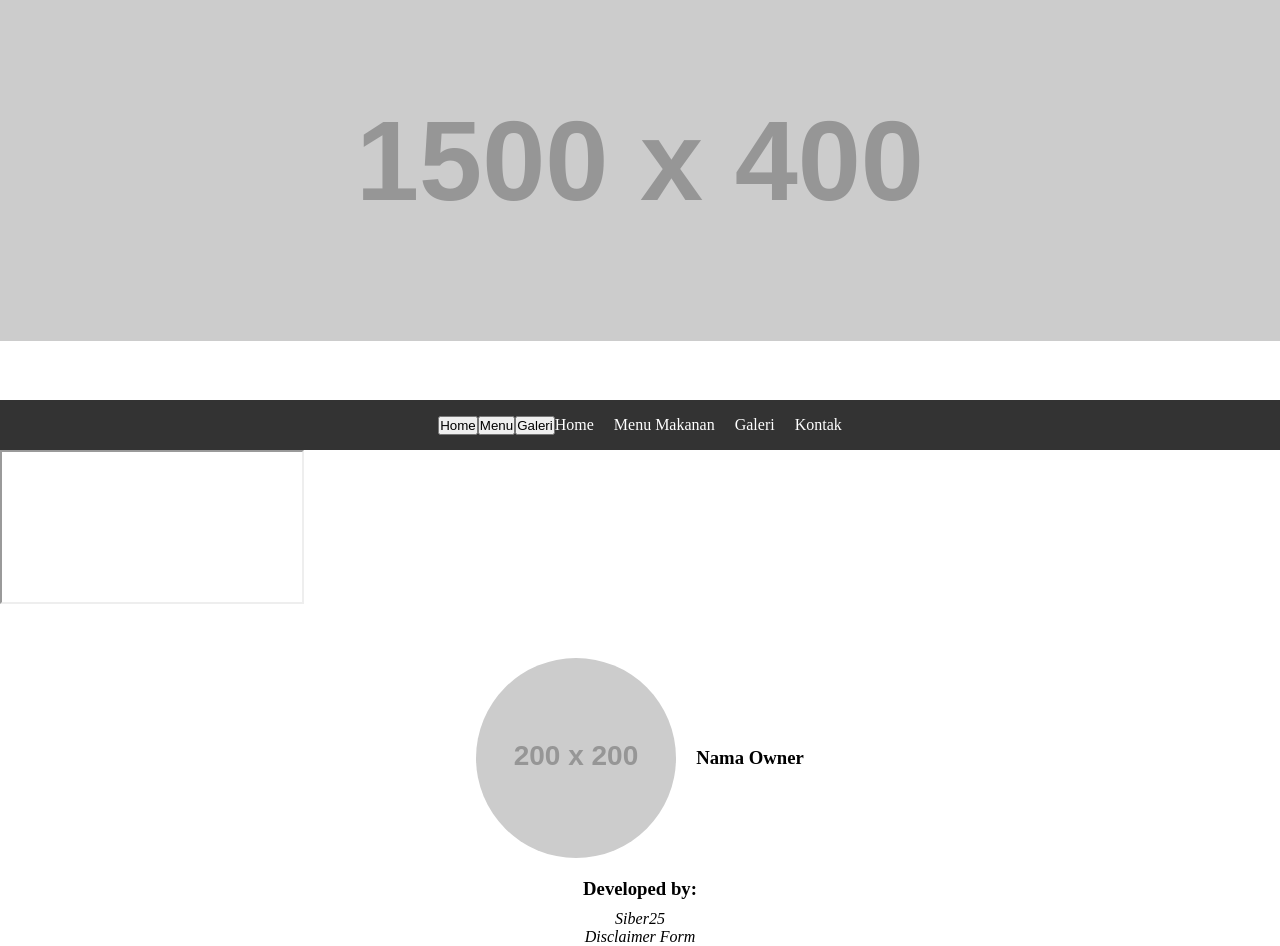
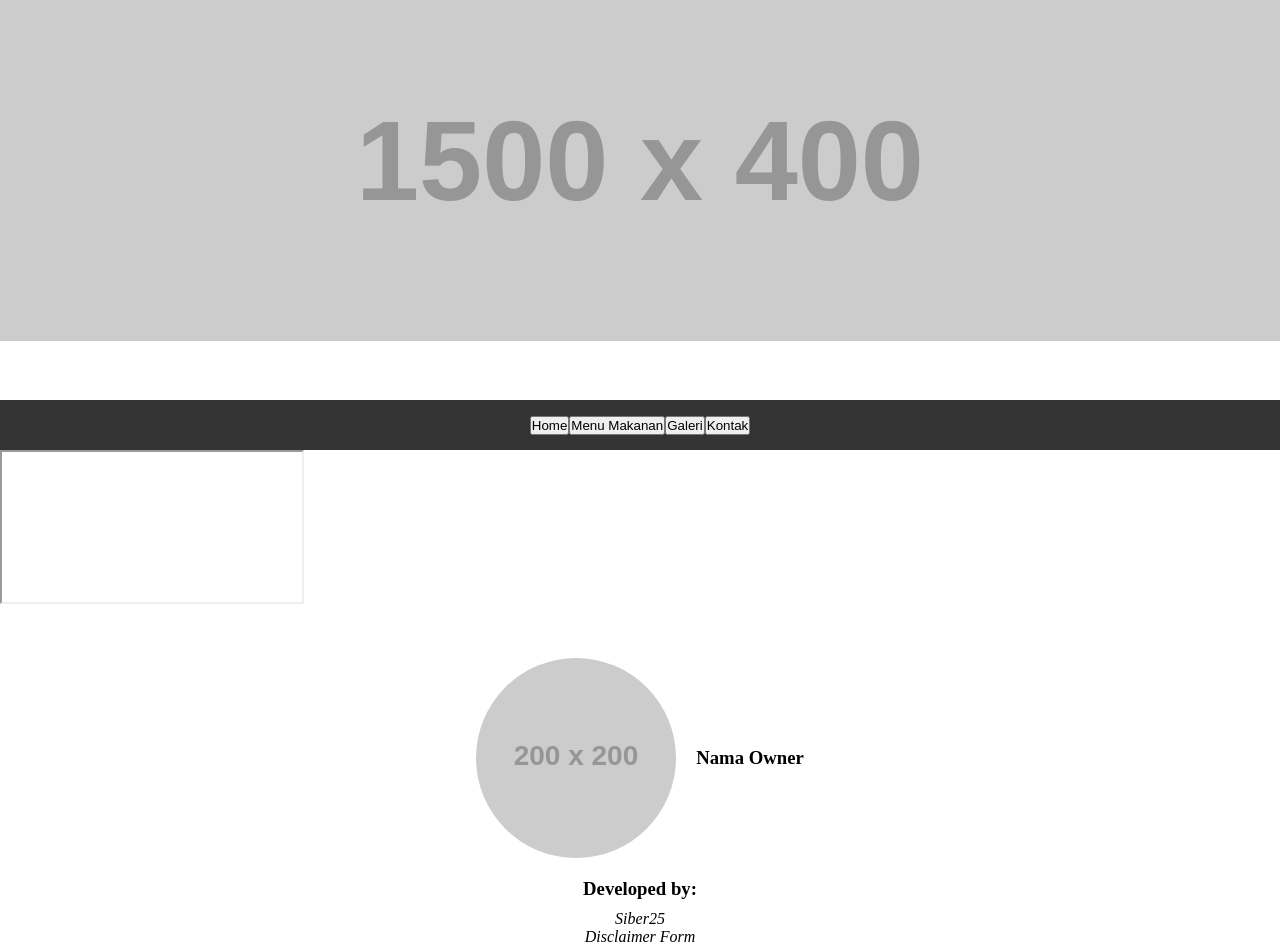
Before and after one commit to vendetta256/vendetta256.github.io, a plain HTML site: page index.html in a window 1280 px wide. Drawn offline with Linux system fonts and the light colour scheme; placeholder pictures from the web are drawn by us.

Commit message:
Update index.html

```diff
--- a/index.html
+++ b/index.html
@@ -24,13 +24,9 @@
     <nav>
         <ul>
             <button id="home-btn">Home</button>
-            <button id="menu-btn">Menu</button>
+            <button id="menu-btn">Menu Makanan</button>
             <button id="gallery-btn">Galeri</button>
-
-            <li><id="home-btn">Home</li>
-            <li><id="menu-btn">Menu Makanan</li>
-            <li><id="gallery-btn">Galeri</li>
-            <li><id="kontak-btn">Kontak</li>
+            <button id="kontak-btn">Kontak</button>
         </ul>
     </nav>
 
```
